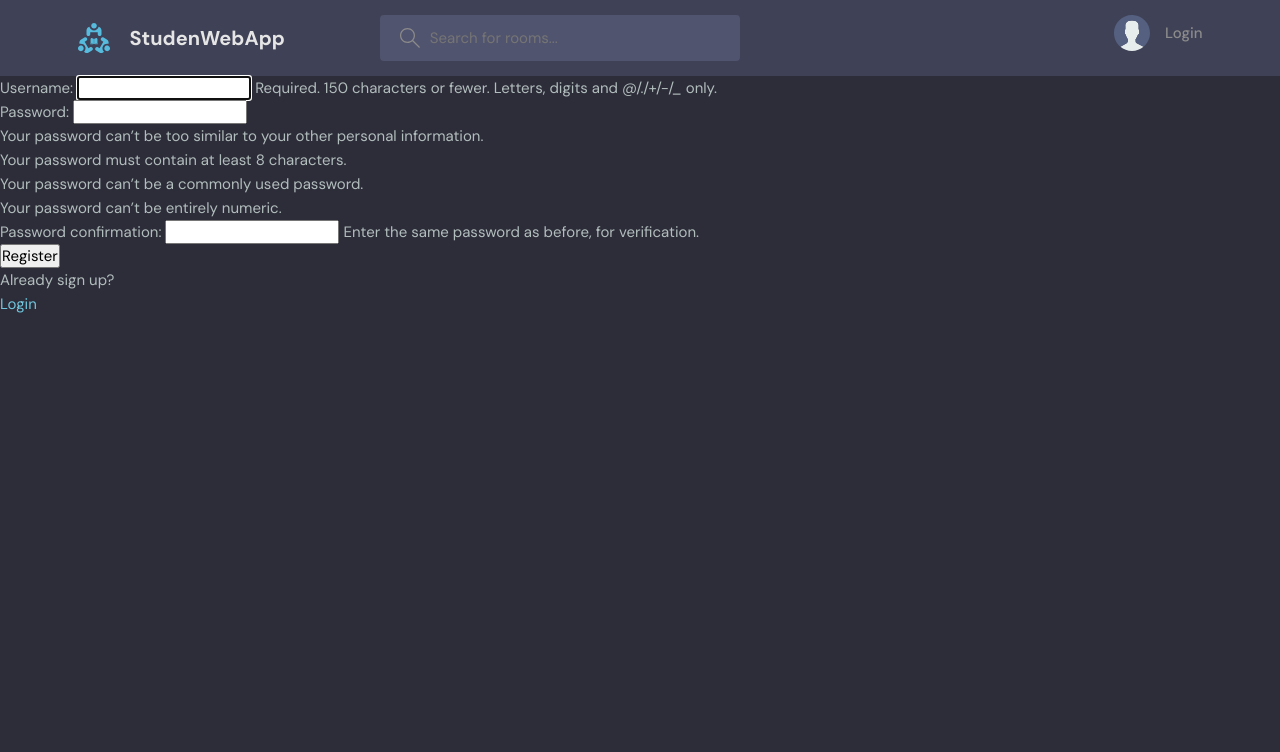
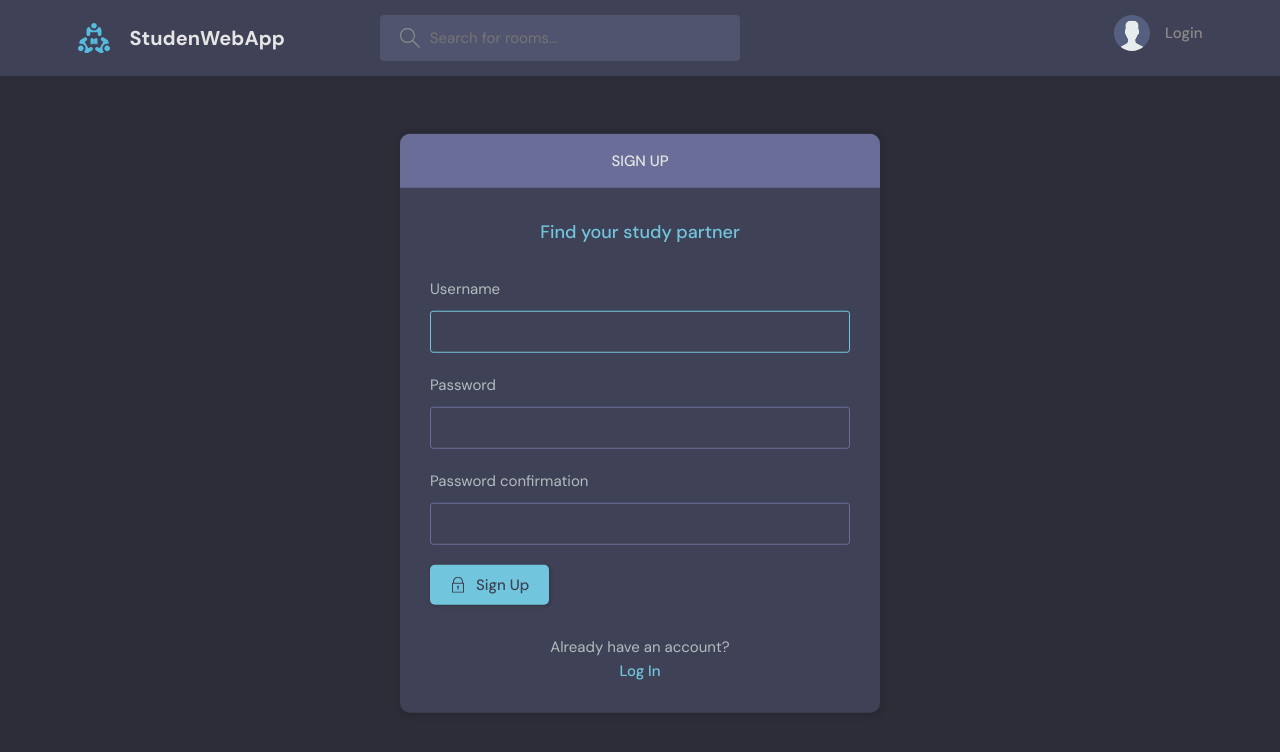
Before and after one commit to samuelperezcode/StudentApp-Django, a Django app: page /register/ in a window 1280 px wide. Shown: the top 752 px of the page. Run offline with Django 4.2, Linux system fonts and the light colour scheme.

Commit message:
Fixing style in Login, Sign Up, delete and update Profile pages

```diff
--- a/base/forms.py
+++ b/base/forms.py
@@ -1,8 +1,14 @@
 from django.forms import ModelForm
 from .models import Room
+from django.contrib.auth.models import User
 
 class RoomForm(ModelForm):
     class Meta:
         model = Room
         fields = '__all__'
         exclude=['host', 'participants']
+
+class UserForm (ModelForm):
+    class Meta:
+        model = User
+        fields = ['username', 'email']
--- a/base/templates/base/login_register.html
+++ b/base/templates/base/login_register.html
@@ -1,34 +1,114 @@
 {% extends 'layout.html' %}
 
+{% block mainBlock %}
+{% if page == 'login' %}
+    <main class="auth layout">
+      <div class="container">
+        <div class="layout__box">
+          <div class="layout__boxHeader">
+            <div class="layout__boxTitle">
+              <h3>Login</h3>
+            </div>
+          </div>
+          <div class="layout__body">
+            <h2 class="auth__tagline">Find your study partner</h2>
 
-{% block mainBlock %}
+            <form class="form" action="#" method="post">
+              {% csrf_token %}
+              <div class="form__group form__group">
+                <label for="room_name">Username</label>
+                <input id="username" name="username" type="text" placeholder="e.g. dennis_ivy" />
+              </div>
+              <div class="form__group">
+                <label for="password">Password</label>
+                <input
+                  id="password"
+                  name="password"
+                  type="password"
+                  placeholder="&bull;&bull;&bull;&bull;&bull;&bull;&bull;&bull;"
+                />
+              </div>
 
-{% if page == 'login' %}
-    <div>
-        <form action="" method="post">
-            {% csrf_token %}
-            <label for="">Username:</label>
-            <input type="text" name="username" id="" placeholder="Enter Username">
-            <label for="">Password:</label>
-            <input type="password" name="password" id="">
-            <input type="submit" value="Login">
+              <button class="btn btn--main" type="submit">
+                <svg
+                  version="1.1"
+                  xmlns="http://www.w3.org/2000/svg"
+                  width="32"
+                  height="32"
+                  viewBox="0 0 32 32"
+                >
+                  <title>lock</title>
+                  <path
+                    d="M27 12h-1v-2c0-5.514-4.486-10-10-10s-10 4.486-10 10v2h-1c-0.553 0-1 0.447-1 1v18c0 0.553 0.447 1 1 1h22c0.553 0 1-0.447 1-1v-18c0-0.553-0.447-1-1-1zM8 10c0-4.411 3.589-8 8-8s8 3.589 8 8v2h-16v-2zM26 30h-20v-16h20v16z"
+                  ></path>
+                  <path
+                    d="M15 21.694v4.306h2v-4.306c0.587-0.348 1-0.961 1-1.694 0-1.105-0.895-2-2-2s-2 0.895-2 2c0 0.732 0.413 1.345 1 1.694z"
+                  ></path>
+                </svg>
+
+                Login
+              </button>
+            </form>
+
+            <div class="auth__action">
+              <p>Haven't signed up yet?</p>
+              <a href="{% url 'register' %}" class="btn btn--link">Sign Up</a>
+            </div>
+          </div>
+        </div>
+      </div>
+    </main>
+{% else %}
+<main class="auth layout">
+  <div class="container">
+    <div class="layout__box">
+      <div class="layout__boxHeader">
+        <div class="layout__boxTitle">
+          <h3>Sign up</h3>
+        </div>
+      </div>
+      <div class="layout__body">
+        <h2 class="auth__tagline">Find your study partner</h2>
+
+        <form class="form" action="#" method="post">
+          {% csrf_token %}
+
+          {% for field in form %}
+            <div class="form__group form__group">
+              <label for="fullname">{{ field.label }}</label>
+              {{ field }}
+            </div>
+          {% endfor %}
+
+          <button class="btn btn--main" type="submit">
+            <svg
+              version="1.1"
+              xmlns="http://www.w3.org/2000/svg"
+              width="32"
+              height="32"
+              viewBox="0 0 32 32"
+            >
+              <title>lock</title>
+              <path
+                d="M27 12h-1v-2c0-5.514-4.486-10-10-10s-10 4.486-10 10v2h-1c-0.553 0-1 0.447-1 1v18c0 0.553 0.447 1 1 1h22c0.553 0 1-0.447 1-1v-18c0-0.553-0.447-1-1-1zM8 10c0-4.411 3.589-8 8-8s8 3.589 8 8v2h-16v-2zM26 30h-20v-16h20v16z"
+              ></path>
+              <path
+                d="M15 21.694v4.306h2v-4.306c0.587-0.348 1-0.961 1-1.694 0-1.105-0.895-2-2-2s-2 0.895-2 2c0 0.732 0.413 1.345 1 1.694z"
+              ></path>
+            </svg>
+
+            Sign Up
+          </button>
         </form>
 
-        <p>Havent sign up yet?</p>
-        <a href="{% url 'register' %}">Sign Up</a>
+        <div class="auth__action">
+          <p>Already have an account?</p>
+          <a href="{% url 'login' %}" class="btn btn--link">Log In</a>
+        </div>
+      </div>
     </div>
-
-{% else %}
-    <div>
-        <form action="" method="post">
-            {% csrf_token %}
-            {{ form.as_p }}
-            <input type="submit" value="Register">
-        </form>
-        <p>Already sign up?</p>
-        <a href="{% url 'login' %}">Login</a>
-    </div>
-
+  </div>
+</main>
 {% endif %}
 
 {% endblock mainBlock %}
--- a/base/templates/base/profile.html
+++ b/base/templates/base/profile.html
@@ -18,7 +18,9 @@
           <div class="profile__info">
             <h3>{{ user.username }}</h3>
             <p>@{{ user.username }}</p>
-            <a href="#" class="btn btn--main btn--pill">Edit Profile</a>
+            {% if user.id == request.user.id %}
+              <a href="{% url 'update-user' %}" class="btn btn--main btn--pill">Edit Profile</a>
+            {% endif %}
           </div>
           <div class="profile__about">
             <h3>About</h3>
--- a/base/urls.py
+++ b/base/urls.py
@@ -12,4 +12,5 @@ urlpatterns = [
     path('update-room/<str:pk>', views.updateRoom, name="update-room"),
     path('delete-room/<str:pk>', views.deleteRoom, name="delete-room"),
     path('delete-message/<str:pk>', views.deleteMessage, name="delete-message"),
+    path('update-user/', views.updateUser, name="update-user"),
 ]
--- a/base/views.py
+++ b/base/views.py
@@ -2,7 +2,7 @@ from django.shortcuts import render, redirect
 from django.http import HttpResponse
 from django.db.models import Q
 from .models import Room,Topic,Message
-from .forms import RoomForm
+from .forms import RoomForm, UserForm
 from django.contrib.auth.models import User
 from django.contrib.auth.decorators import login_required
 from django.contrib import messages
@@ -150,3 +150,16 @@ def deleteMessage(request, pk):
         message.delete()
         return redirect('home')
     return render(request, 'base/delete.html', {'obj':message})
+
+@login_required(login_url='login')
+def updateUser(request):
+    user = request.user
+    form = UserForm(instance = user)
+
+    if request.method == 'POST':
+        form = UserForm(request.POST, instance=user)
+        if form.is_valid():
+            form.save()
+            return redirect('user-profile', pk= user.id)
+
+    return render(request, 'base/update-user.html', {'form':form})
--- a/templates/navbar.html
+++ b/templates/navbar.html
@@ -43,7 +43,7 @@
     {% endif %}
 
         <div class="dropdown-menu">
-          <a href="settings.html" class="dropdown-link"
+          <a href="{% url 'update-user' %}" class="dropdown-link"
             ><svg version="1.1" xmlns="http://www.w3.org/2000/svg" width="32" height="32" viewBox="0 0 32 32">
               <title>tools</title>
               <path
```
Also changed, not shown: base/templates/base/delete.html (+33 -6 lines), base/templates/base/delete_old.html (added, +10 -0 lines), base/templates/base/login_register_old.html (added, +34 -0 lines), base/templates/base/room_form.html (+0 -15 lines), base/templates/base/update-user.html (added, +44 -0 lines), db.sqlite3.
